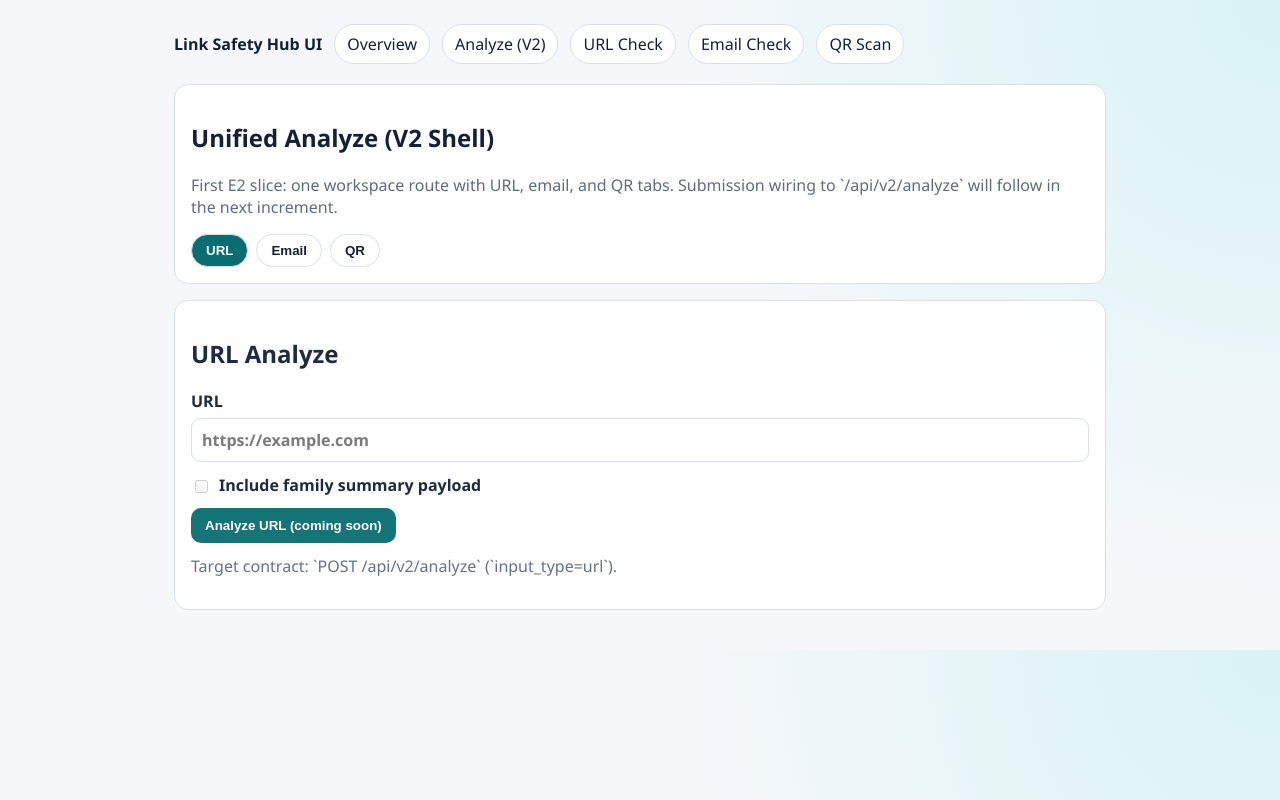
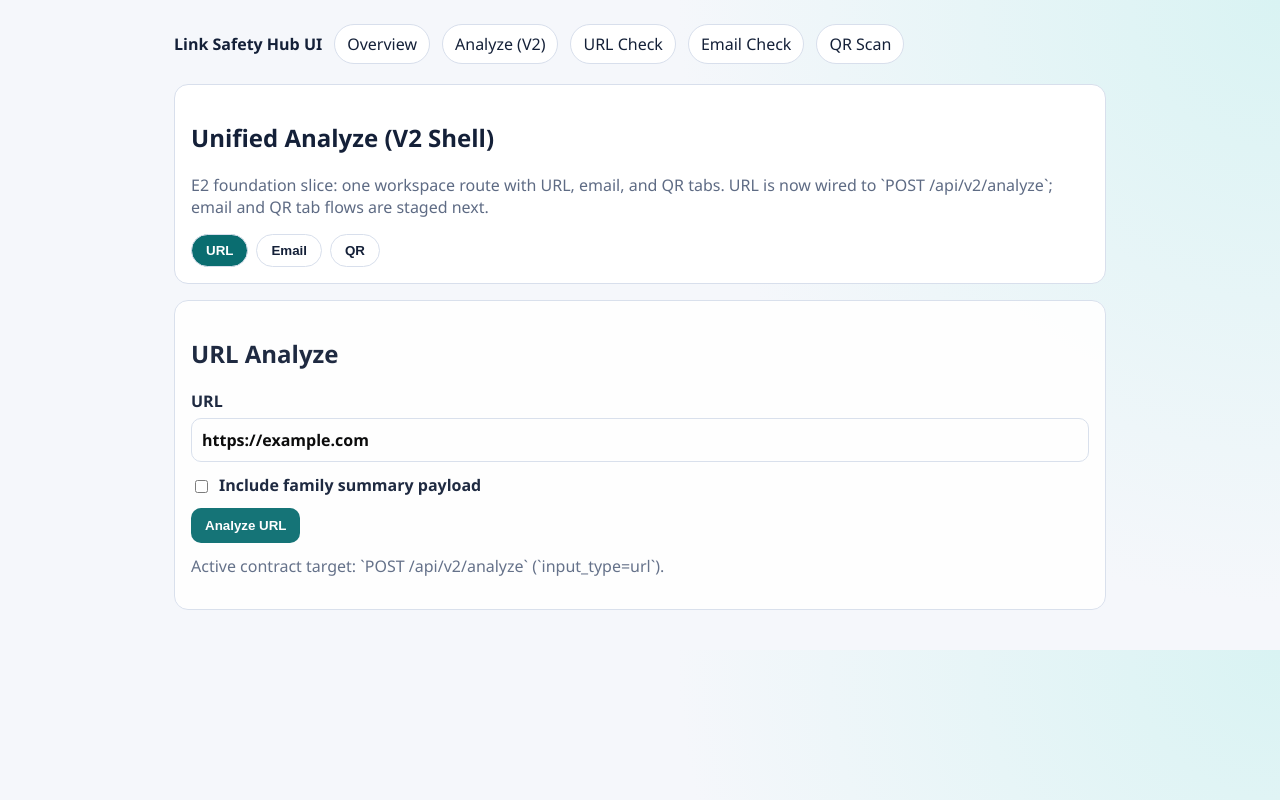
Before and after one commit to itprodirect/safe-link-project, a Next.js app in the folder ui/: page /analyze in a window 1280 px wide. Built offline with nearby package versions, Linux system fonts and the light colour scheme; no server answers.

Commit message:
ui: wire analyze URL tab to typed /api/v2/analyze client

```diff
--- a/ui/app/analyze/page.tsx
+++ b/ui/app/analyze/page.tsx
@@ -1,6 +1,12 @@
 "use client";
 
-import { useState } from "react";
+import { FormEvent, useState } from "react";
+import {
+  AnalyzeV2Response,
+  ApiRequestError,
+  asPrettyJson,
+  analyzeV2
+} from "../../lib/api";
 
 type AnalyzeTab = "url" | "email" | "qr";
 
@@ -18,8 +24,8 @@ export default function AnalyzePage() {
       <section className="card">
         <h1>Unified Analyze (V2 Shell)</h1>
         <p className="muted">
-          First E2 slice: one workspace route with URL, email, and QR tabs. Submission wiring to
-          `/api/v2/analyze` will follow in the next increment.
+          E2 foundation slice: one workspace route with URL, email, and QR tabs. URL is now wired
+          to `POST /api/v2/analyze`; email and QR tab flows are staged next.
         </p>
         <div className="tabRow" role="tablist" aria-label="Analyze input type tabs">
           {(Object.keys(TAB_LABELS) as AnalyzeTab[]).map((tab) => {
@@ -41,7 +47,7 @@ export default function AnalyzePage() {
       </section>
 
       <section className="card placeholderPanel">
-        {activeTab === "url" ? <UrlPlaceholder /> : null}
+        {activeTab === "url" ? <UrlAnalyzePanel /> : null}
         {activeTab === "email" ? <EmailPlaceholder /> : null}
         {activeTab === "qr" ? <QrPlaceholder /> : null}
       </section>
@@ -49,22 +55,94 @@ export default function AnalyzePage() {
   );
 }
 
-function UrlPlaceholder() {
+function UrlAnalyzePanel() {
+  const [url, setUrl] = useState("https://example.com");
+  const [family, setFamily] = useState(false);
+  const [loading, setLoading] = useState(false);
+  const [error, setError] = useState<string | null>(null);
+  const [response, setResponse] = useState<AnalyzeV2Response | null>(null);
+
+  async function onSubmit(event: FormEvent<HTMLFormElement>) {
+    event.preventDefault();
+    setLoading(true);
+    setError(null);
+    setResponse(null);
+    try {
+      const result = await analyzeV2({
+        input_type: "url",
+        content: url,
+        subject: url,
+        family,
+        network_enabled: false,
+        network_max_hops: 5,
+        network_timeout: 3.0
+      });
+      setResponse(result);
+    } catch (err) {
+      if (err instanceof ApiRequestError) {
+        setError(`${err.message}${err.code ? ` (${err.code})` : ""}`);
+      } else {
+        setError("Unexpected error while calling API.");
+      }
+    } finally {
+      setLoading(false);
+    }
+  }
+
   return (
     <>
       <h2>URL Analyze</h2>
+      <form onSubmit={onSubmit}>
         <label>
           URL
-        <input placeholder="https://example.com" disabled />
+          <input value={url} onChange={(event) => setUrl(event.target.value)} />
         </label>
         <label className="inline">
-        <input type="checkbox" style={{ width: "auto" }} disabled />
+          <input
+            type="checkbox"
+            checked={family}
+            onChange={(event) => setFamily(event.target.checked)}
+            style={{ width: "auto" }}
+          />
           Include family summary payload
         </label>
-      <button type="button" disabled>
-        Analyze URL (coming soon)
+        <button type="submit" disabled={loading}>
+          {loading ? "Analyzing..." : "Analyze URL"}
         </button>
-      <p className="placeholderNote">Target contract: `POST /api/v2/analyze` (`input_type=url`).</p>
+      </form>
+
+      {error ? (
+        <section className="card">
+          <h3>API Error</h3>
+          <p>{error}</p>
+        </section>
+      ) : null}
+
+      {response ? (
+        <>
+          <section className="card">
+            <h3>Contract Summary</h3>
+            <p>
+              `schema_version`: <strong>{response.schema_version}</strong>
+            </p>
+            <p>
+              `flow`: <strong>{response.flow}</strong>
+            </p>
+            <p>
+              `mode`: <strong>{response.mode}</strong>
+            </p>
+            <p>
+              `item_count`: <strong>{response.item_count}</strong>
+            </p>
+          </section>
+          <section className="card">
+            <h3>Raw JSON</h3>
+            <pre>{asPrettyJson(response)}</pre>
+          </section>
+        </>
+      ) : null}
+
+      <p className="placeholderNote">Active contract target: `POST /api/v2/analyze` (`input_type=url`).</p>
     </>
   );
 }
@@ -85,7 +163,7 @@ function EmailPlaceholder() {
         Analyze Email (coming soon)
       </button>
       <p className="placeholderNote">
-        Target contract: `POST /api/v2/analyze` (`input_type=email_headers`).
+        Next target: `POST /api/v2/analyze` (`input_type=email_headers`).
       </p>
     </>
   );
--- a/ui/app/globals.css
+++ b/ui/app/globals.css
@@ -95,6 +95,11 @@ button {
   cursor: pointer;
 }
 
+button:disabled {
+  opacity: 0.6;
+  cursor: not-allowed;
+}
+
 .inline {
   display: flex;
   align-items: center;
--- a/ui/lib/api.ts
+++ b/ui/lib/api.ts
@@ -22,6 +22,21 @@ export interface ApiItem {
   };
 }
 
+export type AnalyzeV2InputType = "url" | "email_headers" | "email_file";
+
+export interface AnalyzeV2Request {
+  input_type: AnalyzeV2InputType;
+  content: string;
+  subject?: string;
+  family?: boolean;
+  allowlist_domains?: string[];
+  allowlist_categories?: string[];
+  allowlist_findings?: string[];
+  network_enabled?: boolean;
+  network_max_hops?: number;
+  network_timeout?: number;
+}
+
 export interface ApiWrappedResponse {
   schema_version: string;
   flow: string;
@@ -31,6 +46,14 @@ export interface ApiWrappedResponse {
   item?: ApiItem;
   items?: ApiItem[];
   [key: string]: unknown;
+}
+
+export interface AnalyzeV2Response extends ApiWrappedResponse {
+  schema_version: "2.0";
+  flow: "analyze";
+  mode: "single";
+  input_type: AnalyzeV2InputType;
+  item: ApiItem;
 }
 
 const DEFAULT_BASE_URL = "http://127.0.0.1:8000";
@@ -58,9 +81,7 @@ async function parseApiResponse<T>(response: Response): Promise<T> {
   if (!response.ok) {
     const errorPayload = (payload as ApiErrorEnvelope) ?? {};
     const code = errorPayload.detail?.error?.code;
-    const message =
-      errorPayload.detail?.error?.message ??
-      `API request failed (${response.status})`;
+    const message = errorPayload.detail?.error?.message ?? `API request failed (${response.status})`;
     throw new ApiRequestError(message, response.status, code);
   }
 
@@ -86,6 +107,10 @@ export async function postApiForm<T>(path: string, body: FormData): Promise<T> {
   return parseApiResponse<T>(response);
 }
 
+export async function analyzeV2(request: AnalyzeV2Request): Promise<AnalyzeV2Response> {
+  return postApi<AnalyzeV2Response>("/api/v2/analyze", request);
+}
+
 export function asPrettyJson(value: unknown): string {
   return JSON.stringify(value, null, 2);
 }
```
Lines whose indentation alone changed are shown as unchanged.
